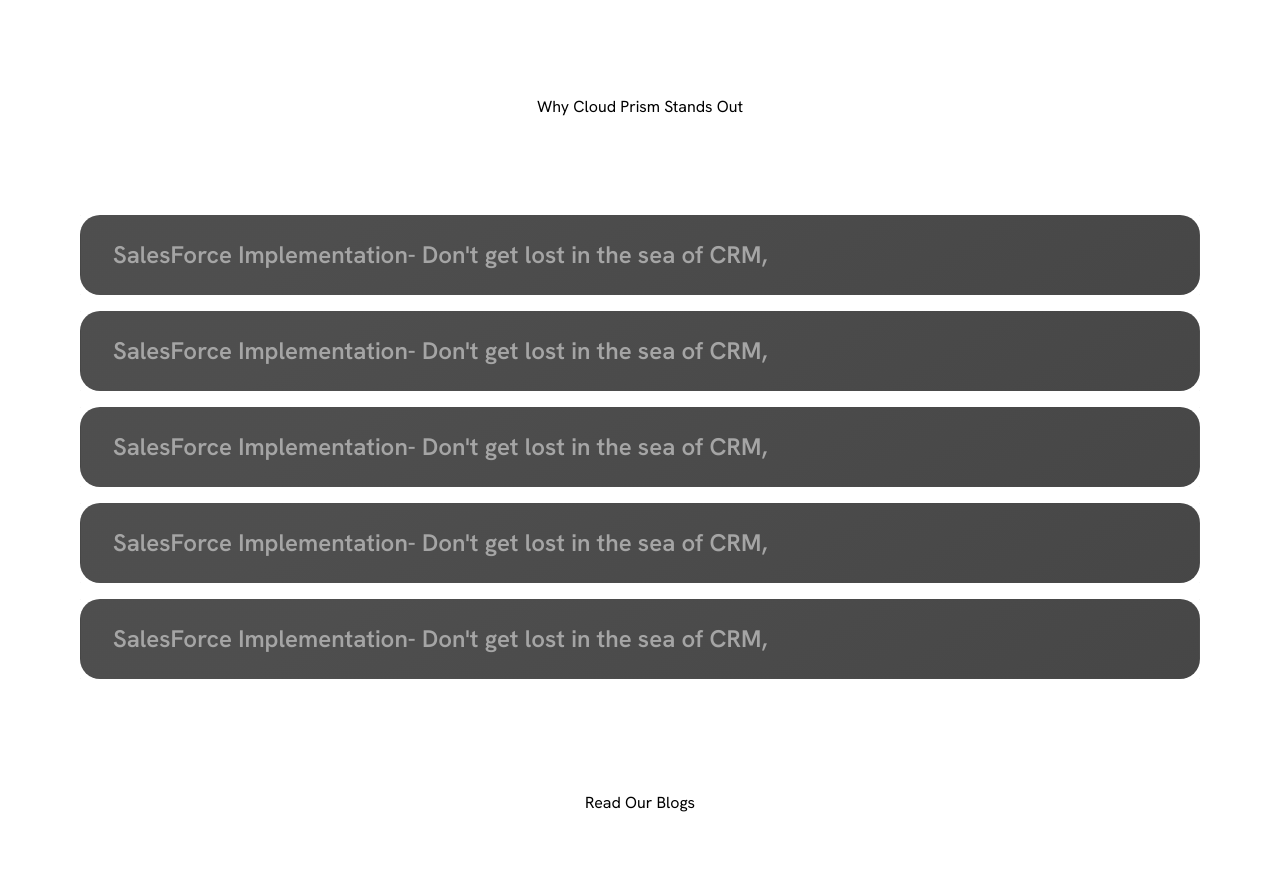
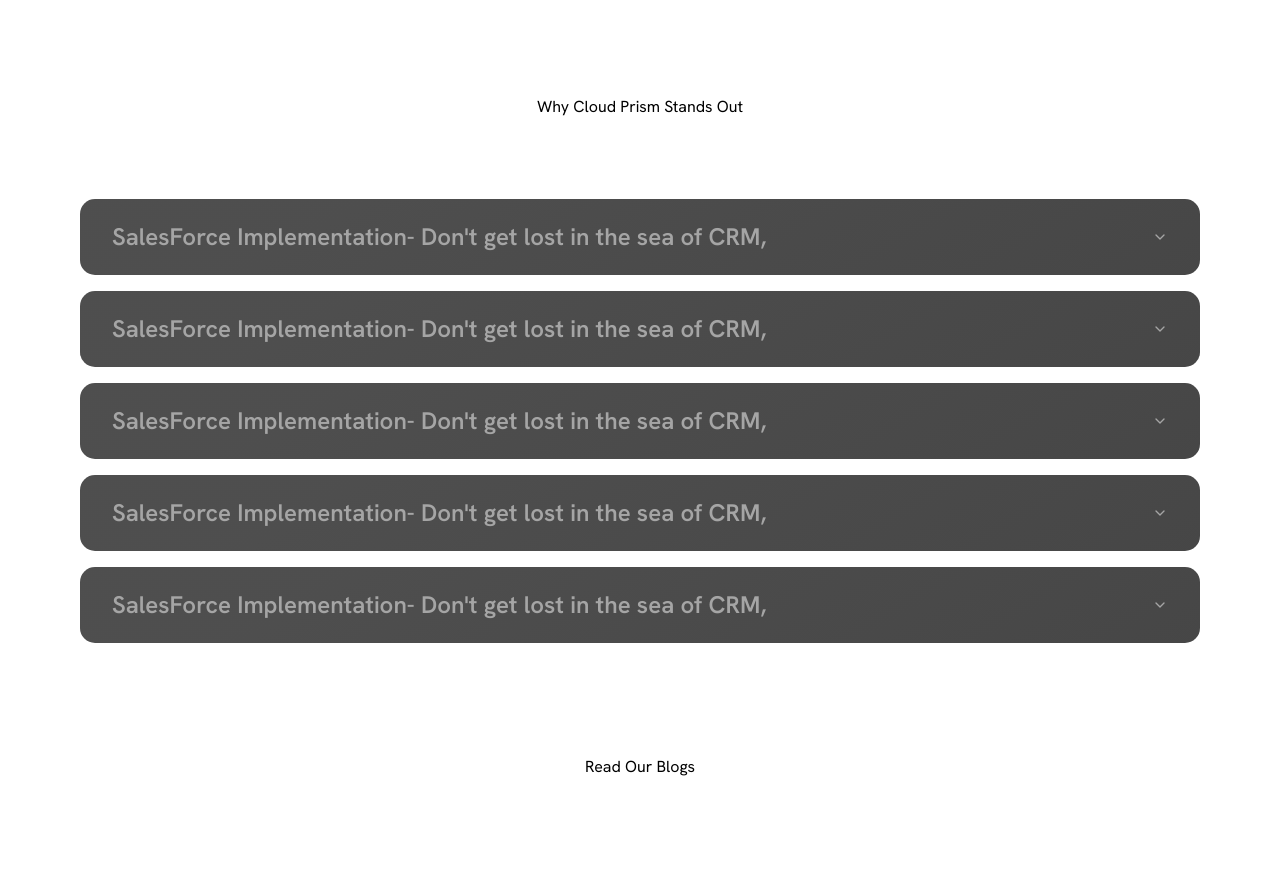
Before and after one commit to mukeshkr2024/cloudprism-revamp-website, a Next.js app: page / in a window 1280 px wide. Shown: the part 5487-6360 px from the top of the page. Built offline with nearby package versions, Linux system fonts and the light colour scheme.

Commit message:
add accordin item

```diff
--- a/app/(root)/(home)/page.tsx
+++ b/app/(root)/(home)/page.tsx
@@ -1,6 +1,6 @@
 import { SuccessCard } from "@/components/card/SuccessCard";
 import BlogCard from "@/components/card/blog-card";
-import WhyStandOutCard from "@/components/card/why-stand-out-card";
+// import WhyStandOutCard from "@/components/card/why-stand-out-card";
 import OurServices from "@/components/home/our-services";
 import ProjectsDelivered from "@/components/home/projects-delivered";
 import SalesforcePartnerSlider from "@/components/home/salesforce-partner-slider";
@@ -16,6 +16,7 @@
 } from "@/constants";
 import Image from "next/image";
 import OurClientSay from "@/components/home/our-clients-says";
+import { AccordingItem } from "@/components/card/according-card";
 
 export default function Home() {
   return (
@@ -115,8 +116,9 @@
           </div>
         </section>
 
+        {/* TODO: remove later  */}
         {/* Stand out  */}
-        <section className="mx-auto mt-24 max-w-6xl ">
+        {/* <section className="mx-auto mt-24 max-w-6xl ">
           <h2 className="h2_semibold text-center">
             Why Cloud Prism Stands Out
           </h2>
@@ -124,6 +126,21 @@
           <div className="mt-24 flex flex-col gap-4 px-4">
             {whyStandOut.map((item) => (
               <WhyStandOutCard
+                key={item.title}
+                title={item.title}
+                description={item.description}
+              />
+            ))}
+          </div>
+        </section> */}
+
+        <section className="mx-auto mt-24 max-w-6xl ">
+          <h2 className="h2_semibold text-center">
+            Why Cloud Prism Stands Out
+          </h2>
+          <div className="mt-20 flex flex-col gap-4 px-4">
+            {whyStandOut.map((item) => (
+              <AccordingItem
                 key={item.title}
                 title={item.title}
                 description={item.description}
--- /dev/null
+++ b/components/card/according-card.tsx
@@ -0,0 +1,34 @@
+import {
+  Accordion,
+  AccordionContent,
+  AccordionItem,
+  AccordionTrigger,
+} from "@/components/ui/accordion";
+
+interface Props {
+  title: string;
+  description: string;
+}
+
+export const AccordingItem = ({ description, title }: Props) => {
+  return (
+    <Accordion
+      type="single"
+      collapsible
+      className="w-full rounded-[15px] px-8 py-1.5"
+      style={{
+        background:
+          "linear-gradient(149.64deg, rgba(25, 25, 25, 0.77) 21.24%, rgba(14, 14, 14, 0.77) 105.43%)",
+      }}
+    >
+      <AccordionItem value="item-1">
+        <AccordionTrigger className="text-start font-semibold text-[#A5A5A5] lg:text-2xl  ">
+          {title}
+        </AccordionTrigger>
+        <AccordionContent className="text-base text-[#E2E2E2]">
+          {description}{" "}
+        </AccordionContent>
+      </AccordionItem>
+    </Accordion>
+  );
+};
--- /dev/null
+++ b/components/ui/accordion.tsx
@@ -0,0 +1,54 @@
+"use client";
+
+import * as React from "react";
+import * as AccordionPrimitive from "@radix-ui/react-accordion";
+import { ChevronDown } from "lucide-react";
+
+import { cn } from "@/lib/utils";
+
+const Accordion = AccordionPrimitive.Root;
+
+const AccordionItem = React.forwardRef<
+  React.ElementRef<typeof AccordionPrimitive.Item>,
+  React.ComponentPropsWithoutRef<typeof AccordionPrimitive.Item>
+>(({ className, ...props }, ref) => (
+  <AccordionPrimitive.Item ref={ref} className={cn("", className)} {...props} />
+));
+AccordionItem.displayName = "AccordionItem";
+
+const AccordionTrigger = React.forwardRef<
+  React.ElementRef<typeof AccordionPrimitive.Trigger>,
+  React.ComponentPropsWithoutRef<typeof AccordionPrimitive.Trigger>
+>(({ className, children, ...props }, ref) => (
+  <AccordionPrimitive.Header className="flex">
+    <AccordionPrimitive.Trigger
+      ref={ref}
+      className={cn(
+        "flex flex-1 items-center justify-between py-4 font-medium transition-all  [&[data-state=open]>svg]:rotate-180",
+        className
+      )}
+      {...props}
+    >
+      {children}
+      <ChevronDown className="size-4 shrink-0 transition-transform duration-200" />
+    </AccordionPrimitive.Trigger>
+  </AccordionPrimitive.Header>
+));
+AccordionTrigger.displayName = AccordionPrimitive.Trigger.displayName;
+
+const AccordionContent = React.forwardRef<
+  React.ElementRef<typeof AccordionPrimitive.Content>,
+  React.ComponentPropsWithoutRef<typeof AccordionPrimitive.Content>
+>(({ className, children, ...props }, ref) => (
+  <AccordionPrimitive.Content
+    ref={ref}
+    className="overflow-hidden text-sm transition-all data-[state=closed]:animate-accordion-up data-[state=open]:animate-accordion-down"
+    {...props}
+  >
+    <div className={cn("pb-4 pt-0", className)}>{children}</div>
+  </AccordionPrimitive.Content>
+));
+
+AccordionContent.displayName = AccordionPrimitive.Content.displayName;
+
+export { Accordion, AccordionItem, AccordionTrigger, AccordionContent };
--- a/package.json
+++ b/package.json
@@ -9,6 +9,7 @@
     "lint": "next lint"
   },
   "dependencies": {
+    "@radix-ui/react-accordion": "^1.1.2",
     "@radix-ui/react-dialog": "^1.0.5",
     "@radix-ui/react-navigation-menu": "^1.1.4",
     "@radix-ui/react-slot": "^1.0.2",
```
Also changed, not shown: 1 other file (tests, documents, lock files or other folders).
